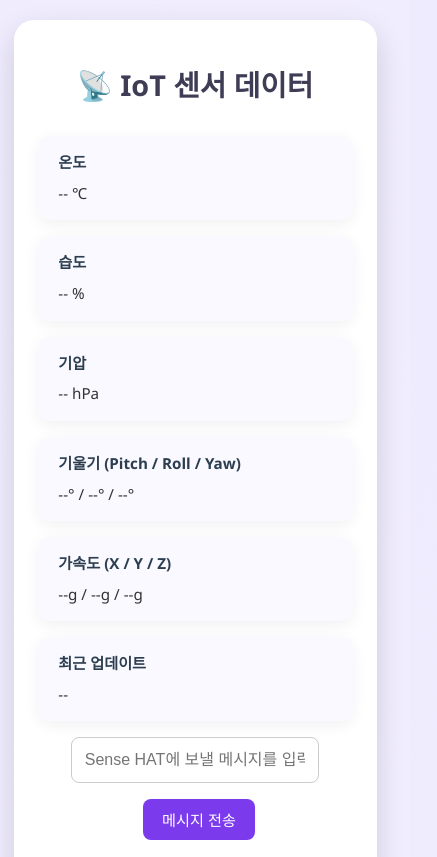
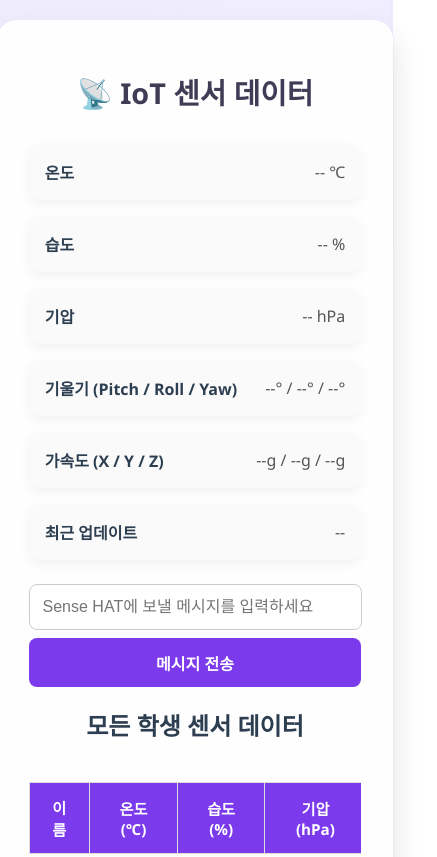
Before and after one commit to yummi10/SenseHAT_InfoSite, a plain HTML site: page html/dashboard.html in a window 390 px wide. Shown: the top 857 px of the page, 437 px wide, since content can reach past the window. Drawn offline with Linux system fonts and the light colour scheme; no server answers.

Commit message:
반응형 수정

```diff
--- a/css/dashboard.css
+++ b/css/dashboard.css
@@ -1,15 +1,15 @@
 /* 전체 배경 및 폰트 설정 */
 body {
   margin: 0;
+  padding: 20px;
   font-family: 'Segoe UI', sans-serif;
   background: linear-gradient(135deg, #EDE9FE 0%, #F3F0FF 100%);
   background-size: 400% 400%;
-  animation: gradient 12s ease infinite;
+  animation: gradient 10s ease infinite;
+  min-height: 100vh;
   display: flex;
+  justify-content: center;
   align-items: center;
-  justify-content: center;
-  min-height: 100vh;
-  padding: 20px;
   box-sizing: border-box;
 }
 
@@ -21,12 +21,13 @@ body {
 
 /* 대시보드 전체 박스 */
 .dashboard {
-  background-color: #fff;
+  background: rgba(255, 255, 255, 0.9);
   padding: 2rem;
   border-radius: 20px;
-  box-shadow: 0 12px 30px rgba(0, 0, 0, 0.15);
-  width: 90%;
-  max-width: 950px;
+  box-shadow: 0 15px 30px rgba(0, 0, 0, 0.12);
+  backdrop-filter: blur(10px);
+  width: 95%;
+  max-width: 1000px;
   color: #2c3e50;
   text-align: center;
 }
@@ -34,48 +35,68 @@ body {
 /* 타이틀 */
 h1 {
   font-size: 1.8rem;
-  font-weight: bold;
+  font-weight: 700;
   margin-bottom: 2rem;
   color: #3F3D56;
 }
 
 /* 센서 데이터 카드 */
 .card {
-  background: #f9f9ff;
+  background: #fafafa;
   border-radius: 12px;
-  padding: 1rem 1.3rem;
+  padding: 1rem;
   margin-bottom: 1rem;
-  box-shadow: 0 4px 16px rgba(0, 0, 0, 0.06);
+  box-shadow: 0 4px 12px rgba(0, 0, 0, 0.05);
   font-size: 1rem;
   display: flex;
   align-items: center;
-  gap: 0.6rem;
-  line-height: 1.4;
+  justify-content: space-between;
 }
 
 .card strong {
   font-weight: 600;
-  margin-right: 4px;
 }
 
 .card span {
   font-weight: 500;
-  color: #333;
+  color: #555;
 }
 
-/* 반응형 */
-@media (max-width: 480px) {
-  .dashboard {
-    padding: 1.5rem;
-  }
-  .card {
-    flex-direction: column;
-    align-items: flex-start;
-    font-size: 0.95rem;
-  }
+/* 메시지 입력 폼 */
+.message-form {
+  margin-top: 1.5rem;
+  display: flex;
+  justify-content: center;
+  flex-wrap: wrap;
 }
 
-/* 진동 효과 */
+#messageInput {
+  width: 70%;
+  min-width: 200px;
+  padding: 0.8rem;
+  border-radius: 8px;
+  border: 1px solid #ccc;
+  font-size: 1rem;
+  outline: none;
+}
+
+#sendMessageBtn {
+  padding: 0.8rem 1.2rem;
+  margin-left: 0.5rem;
+  border: none;
+  border-radius: 8px;
+  background-color: #7C3AED;
+  color: white;
+  font-size: 1rem;
+  font-weight: bold;
+  cursor: pointer;
+  transition: background-color 0.3s ease;
+}
+
+#sendMessageBtn:hover {
+  background-color: #6D28D9;
+}
+
 @keyframes shake {
   0% { transform: translate(0, 0); }
   25% { transform: translate(3px, 0); }
@@ -88,31 +109,8 @@ h1 {
   animation: shake 0.3s;
 }
 
-/* 메시지 입력 폼 */
-#messageInput {
-  width: 70%;
-  padding: 0.8rem;
-  border-radius: 8px;
-  border: 1px solid #ccc;
-  font-size: 1rem;
-  margin-bottom: 1rem;
-  outline: none;
-}
-
-#sendMessageBtn {
-  padding: 0.6rem 1.2rem;
-  border: none;
-  border-radius: 8px;
-  background-color: #7C3AED;
-  color: white;
-  font-size: 0.95rem;
-  cursor: pointer;
-  margin-left: 0.5rem;
-  transition: background-color 0.3s ease;
-}
-
-#sendMessageBtn:hover {
-  background-color: #6D28D9;
+.table-container {
+  overflow-x: auto;
 }
 
 /* 학생 데이터 테이블 */
@@ -120,14 +118,13 @@ h1 {
   width: 100%;
   border-collapse: collapse;
   margin-top: 20px;
-  border-radius: 12px;
-  overflow: hidden;
-  box-shadow: 0 8px 16px rgba(0, 0, 0, 0.05);
+  min-width: 800px;
 }
 
 .student-table th,
 .student-table td {
-  padding: 1rem;
+  border: 1px solid #ddd;
+  padding: 0.8rem 1rem;
   text-align: center;
   font-size: 0.95rem;
 }
@@ -135,13 +132,25 @@ h1 {
 .student-table th {
   background-color: #7C3AED;
   color: white;
-  font-weight: bold;
 }
 
 .student-table tr:nth-child(even) {
-  background-color: #f9f9ff;
+  background-color: #f9f9f9;
 }
 
-.student-table tr:hover {
-  background-color: #f3f0ff;
+/* 반응형 */
+@media (max-width: 768px) {
+  .message-form {
+    flex-direction: column;
+  }
+
+  #messageInput {
+    width: 92%;
+    margin-bottom: 0.5rem;
+  }
+
+  #sendMessageBtn {
+    width: 100%;
+    margin-left: 0;
+  }
 }
--- a/html/dashboard.html
+++ b/html/dashboard.html
@@ -5,8 +5,6 @@
   <meta name="viewport" content="width=device-width, initial-scale=1.0" />
   <title>IoT 센서 대시보드</title>
   <link rel="stylesheet" href="../css/dashboard.css" />
-
-  <!-- Firebase SDK -->
   <script src="https://www.gstatic.com/firebasejs/8.10.1/firebase-app.js"></script>
   <script src="https://www.gstatic.com/firebasejs/8.10.1/firebase-database.js"></script>
 </head>
@@ -15,39 +13,26 @@
   <div class="dashboard">
     <h1>📡 IoT 센서 데이터</h1>
 
-    <!-- 나의 데이터 카드 -->
-    <div class="card">
-      <strong>온도</strong>
-      <span id="temp">-- ℃</span>
-    </div>
-    <div class="card">
-      <strong>습도</strong>
-      <span id="hum">-- %</span>
-    </div>
-    <div class="card">
-      <strong>기압</strong>
-      <span id="press">-- hPa</span>
-    </div>
-    <div class="card">
-      <strong>기울기 (Pitch / Roll / Yaw)</strong>
+    <div class="card"><strong>온도</strong> <span id="temp">-- ℃</span></div>
+    <div class="card"><strong>습도</strong> <span id="hum">-- %</span></div>
+    <div class="card"><strong>기압</strong> <span id="press">-- hPa</span></div>
+    <div class="card"><strong>기울기 (Pitch / Roll / Yaw)</strong>
       <span><span id="pitch">--</span>° / <span id="roll">--</span>° / <span id="yaw">--</span>°</span>
     </div>
-    <div class="card">
-      <strong>가속도 (X / Y / Z)</strong>
+    <div class="card"><strong>가속도 (X / Y / Z)</strong>
       <span><span id="ax">--</span>g / <span id="ay">--</span>g / <span id="az">--</span>g</span>
     </div>
-    <div class="card">
-      <strong>최근 업데이트</strong>
-      <span id="updated">--</span>
-    </div>
+    <div class="card"><strong>최근 업데이트</strong> <span id="updated">--</span></div>
 
+    <!-- 메시지 전송 -->
     <div class="message-form">
       <input type="text" id="messageInput" placeholder="Sense HAT에 보낼 메시지를 입력하세요" />
       <button id="sendMessageBtn">메시지 전송</button>
     </div>
 
     <!-- 전체 학생 데이터 테이블 -->
-    <h2 style="margin-top: 2rem;">모든 학생 센서 데이터</h2>
+    <h2>모든 학생 센서 데이터</h2>
+    <div class="table-container">
       <table class="student-table">
         <thead>
           <tr>
@@ -60,9 +45,9 @@
             <th>업데이트 시간</th>
           </tr>
         </thead>
-      <tbody id="studentTableBody">
-      </tbody>
+        <tbody id="studentTableBody"></tbody>
       </table>
+    </div>
   </div>
 
   <script src="../js/dashboard.js"></script>
```
Lines whose indentation alone changed are shown as unchanged.
